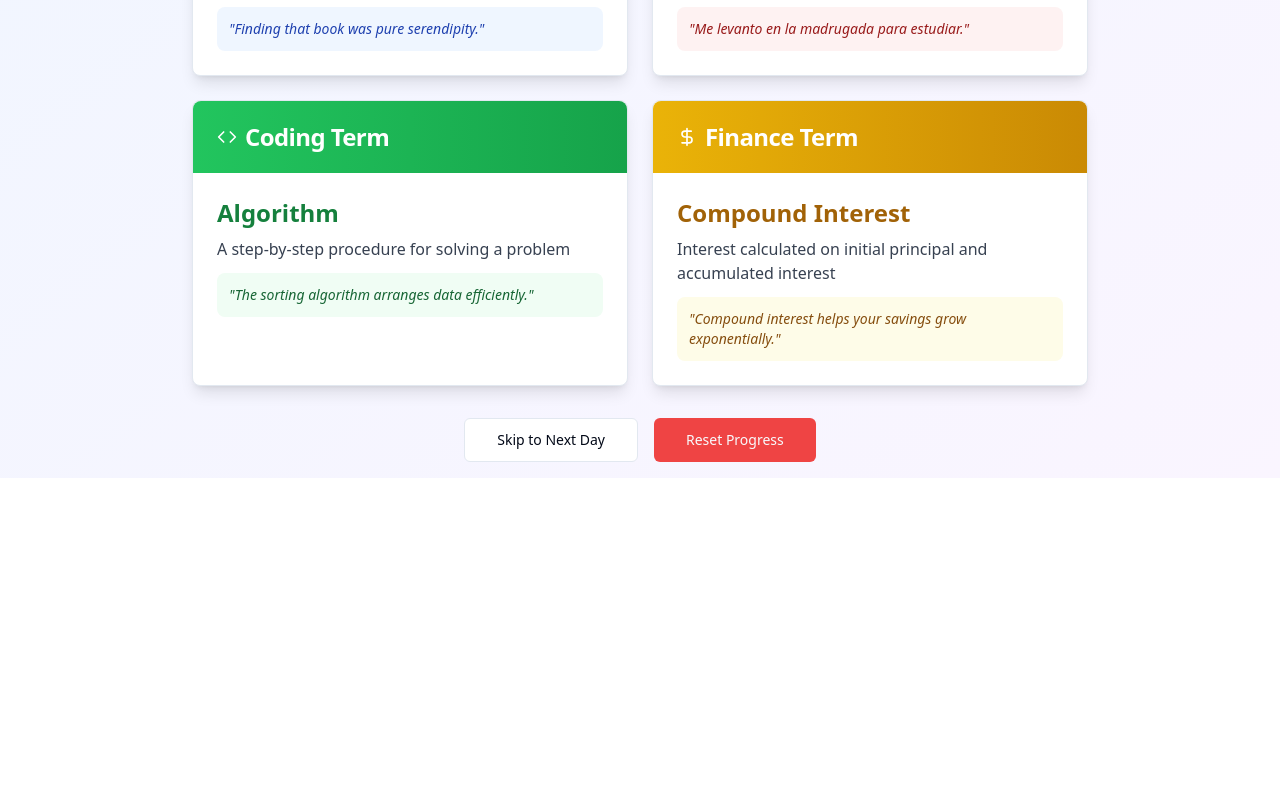
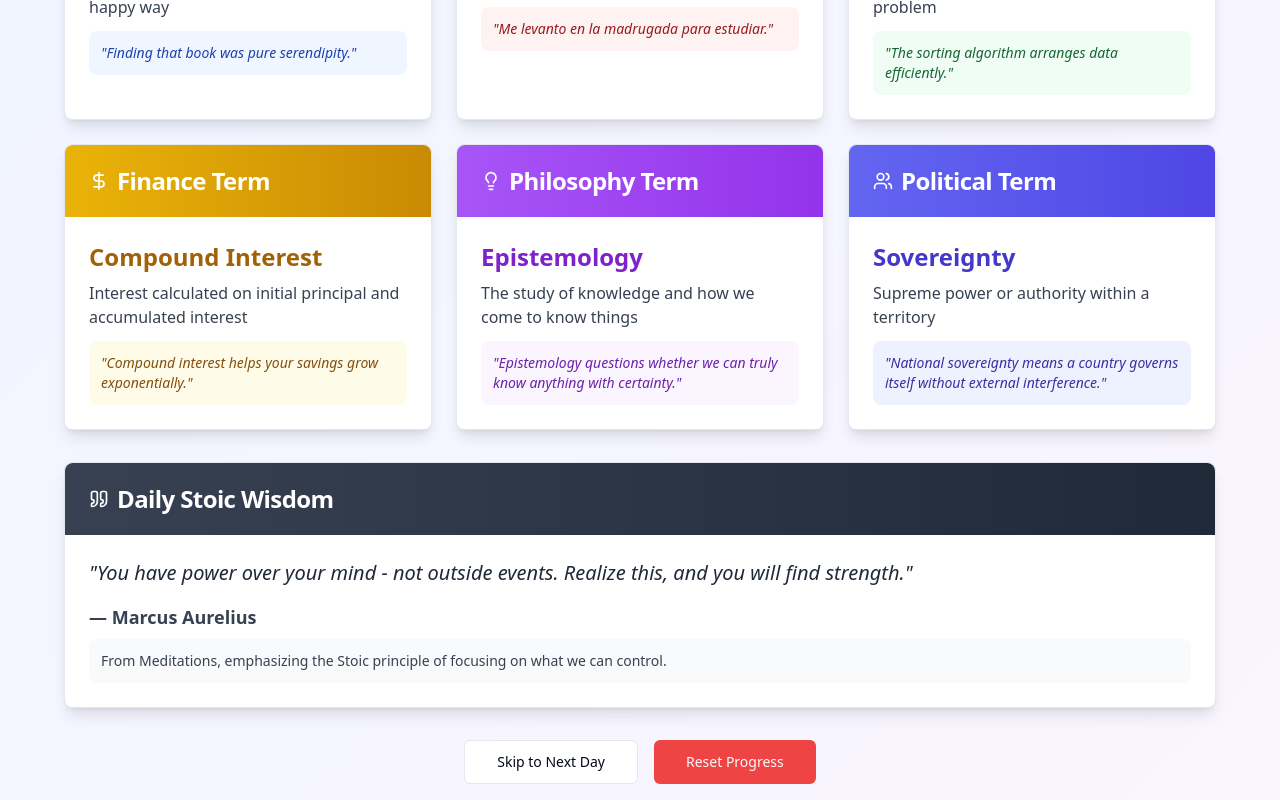
Before and after one commit to zacharyginis/daily-knowledge-boost-quiz, a React (Vite) app: page / in a window 1280 px wide. Shown: the part 518-1318 px from the top of the page. Before the commit the page ends 996 px from the top, so only its background shows below. Built offline with nearby package versions, Linux system fonts and the light colour scheme.

Commit message:
Add new learning categories
Add philosophical terms, political terminology, and a stoic philosophers quote to the daily learning content.

```diff
--- a/src/pages/Index.tsx
+++ b/src/pages/Index.tsx
@@ -1,16 +1,18 @@
-
 import React, { useState, useEffect } from 'react';
 import { Card, CardContent, CardHeader, CardTitle } from '@/components/ui/card';
 import { Button } from '@/components/ui/button';
 import { Progress } from '@/components/ui/progress';
 import { Badge } from '@/components/ui/badge';
-import { BookOpen, Calendar, Trophy, Brain, DollarSign, Code, Globe } from 'lucide-react';
+import { BookOpen, Calendar, Trophy, Brain, DollarSign, Code, Globe, Lightbulb, Users, Quote } from 'lucide-react';
 
 interface WordData {
   english: { word: string; definition: string; example: string; };
   spanish: { word: string; definition: string; example: string; };
   coding: { term: string; definition: string; example: string; };
   finance: { term: string; definition: string; example: string; };
+  philosophy: { term: string; definition: string; example: string; };
+  politics: { term: string; definition: string; example: string; };
+  stoicQuote: { quote: string; author: string; context: string; };
 }
 
 interface QuizQuestion {
@@ -32,19 +34,28 @@ const dailyWords: WordData[] = [
     english: { word: "Serendipity", definition: "The occurrence of events by chance in a happy way", example: "Finding that book was pure serendipity." },
     spanish: { word: "Madrugada", definition: "Early morning hours before dawn", example: "Me levanto en la madrugada para estudiar." },
     coding: { term: "Algorithm", definition: "A step-by-step procedure for solving a problem", example: "The sorting algorithm arranges data efficiently." },
-    finance: { term: "Compound Interest", definition: "Interest calculated on initial principal and accumulated interest", example: "Compound interest helps your savings grow exponentially." }
+    finance: { term: "Compound Interest", definition: "Interest calculated on initial principal and accumulated interest", example: "Compound interest helps your savings grow exponentially." },
+    philosophy: { term: "Epistemology", definition: "The study of knowledge and how we come to know things", example: "Epistemology questions whether we can truly know anything with certainty." },
+    politics: { term: "Sovereignty", definition: "Supreme power or authority within a territory", example: "National sovereignty means a country governs itself without external interference." },
+    stoicQuote: { quote: "You have power over your mind - not outside events. Realize this, and you will find strength.", author: "Marcus Aurelius", context: "From Meditations, emphasizing the Stoic principle of focusing on what we can control." }
   },
   {
     english: { word: "Ephemeral", definition: "Lasting for a very short time", example: "The beauty of cherry blossoms is ephemeral." },
     spanish: { word: "Sobremesa", definition: "Time spent at table after a meal in conversation", example: "Disfrutamos una larga sobremesa con la familia." },
     coding: { term: "API", definition: "Application Programming Interface - a way for programs to communicate", example: "The weather API provides real-time data." },
-    finance: { term: "Diversification", definition: "Spreading investments across various assets to reduce risk", example: "Diversification protects your portfolio from market volatility." }
+    finance: { term: "Diversification", definition: "Spreading investments across various assets to reduce risk", example: "Diversification protects your portfolio from market volatility." },
+    philosophy: { term: "Nihilism", definition: "The belief that life is without objective meaning or purpose", example: "Nihilism suggests that traditional values and moral principles are unfounded." },
+    politics: { term: "Bureaucracy", definition: "A system of government through departments and subdivisions", example: "The bureaucracy can slow down policy implementation through red tape." },
+    stoicQuote: { quote: "The best revenge is not to be like your enemy.", author: "Marcus Aurelius", context: "Teaching that responding to hatred with virtue is more powerful than retaliation." }
   },
   {
     english: { word: "Ubiquitous", definition: "Present, appearing, or found everywhere", example: "Smartphones have become ubiquitous in modern society." },
     spanish: { word: "Antier", definition: "The day before yesterday", example: "Antier fui al mercado con mi abuela." },
     coding: { term: "Debugging", definition: "The process of finding and fixing errors in code", example: "Debugging took most of my afternoon yesterday." },
-    finance: { term: "Inflation", definition: "The rate at which prices for goods and services rise", example: "Inflation affects the purchasing power of your money." }
+    finance: { term: "Inflation", definition: "The rate at which prices for goods and services rise", example: "Inflation affects the purchasing power of your money." },
+    philosophy: { term: "Determinism", definition: "The doctrine that all events are the result of previously existing causes", example: "Hard determinism suggests that free will is an illusion." },
+    politics: { term: "Populism", definition: "Political approach that appeals to ordinary people against the elite", example: "Populism often emerges during times of economic uncertainty." },
+    stoicQuote: { quote: "Waste no more time arguing what a good man should be. Be one.", author: "Marcus Aurelius", context: "Emphasizing action over endless debate about virtue and morality." }
   }
 ];
 
@@ -76,6 +87,24 @@ const generateQuizQuestions = (day: number): QuizQuestion[] => {
       options: ["A type of bank", "A stock exchange", "A currency", previousDay.finance.definition],
       correct: 3,
       category: "Finance"
+    },
+    {
+      question: `In philosophy, what is ${previousDay.philosophy.term}?`,
+      options: ["A type of government", "A mathematical concept", previousDay.philosophy.definition, "A literary genre"],
+      correct: 2,
+      category: "Philosophy"
+    },
+    {
+      question: `In politics, what is ${previousDay.politics.term}?`,
+      options: [previousDay.politics.definition, "A type of economy", "A philosophical theory", "A scientific method"],
+      correct: 0,
+      category: "Politics"
+    },
+    {
+      question: `Who said: "${previousDay.stoicQuote.quote.substring(0, 30)}..."?`,
+      options: ["Aristotle", "Plato", previousDay.stoicQuote.author, "Socrates"],
+      correct: 2,
+      category: "Stoic Quote"
     }
   ];
 };
@@ -270,11 +299,11 @@ const Index = () => {
 
   return (
     <div className="min-h-screen bg-gradient-to-br from-blue-50 to-purple-50 p-4">
-      <div className="max-w-4xl mx-auto">
+      <div className="max-w-6xl mx-auto">
         {/* Header */}
         <div className="text-center mb-8">
           <h1 className="text-4xl font-bold text-gray-800 mb-2">Daily Learning</h1>
-          <p className="text-xl text-gray-600">Expand your vocabulary across four domains</p>
+          <p className="text-xl text-gray-600">Expand your knowledge across seven domains</p>
 
           <div className="flex justify-center gap-4 mt-4">
             <Badge variant="outline" className="text-sm px-3 py-1">
@@ -318,7 +347,7 @@ const Index = () => {
         </Card>
 
         {/* Learning Cards */}
-        <div className="grid md:grid-cols-2 gap-6 mb-8">
+        <div className="grid md:grid-cols-2 lg:grid-cols-3 gap-6 mb-8">
           {/* English Word */}
           <Card className="shadow-lg hover:shadow-xl transition-shadow">
             <CardHeader className="bg-gradient-to-r from-blue-500 to-blue-600 text-white rounded-t-lg">
@@ -386,7 +415,62 @@ const Index = () => {
               </div>
             </CardContent>
           </Card>
+
+          {/* Philosophy Term */}
+          <Card className="shadow-lg hover:shadow-xl transition-shadow">
+            <CardHeader className="bg-gradient-to-r from-purple-500 to-purple-600 text-white rounded-t-lg">
+              <CardTitle className="flex items-center gap-2">
+                <Lightbulb className="h-5 w-5" />
+                Philosophy Term
+              </CardTitle>
+            </CardHeader>
+            <CardContent className="p-6">
+              <h3 className="text-2xl font-bold text-purple-700 mb-2">{today.philosophy.term}</h3>
+              <p className="text-gray-700 mb-3">{today.philosophy.definition}</p>
+              <div className="bg-purple-50 p-3 rounded-lg">
+                <p className="text-sm text-purple-800 italic">"{today.philosophy.example}"</p>
+              </div>
+            </CardContent>
+          </Card>
+
+          {/* Politics Term */}
+          <Card className="shadow-lg hover:shadow-xl transition-shadow">
+            <CardHeader className="bg-gradient-to-r from-indigo-500 to-indigo-600 text-white rounded-t-lg">
+              <CardTitle className="flex items-center gap-2">
+                <Users className="h-5 w-5" />
+                Political Term
+              </CardTitle>
+            </CardHeader>
+            <CardContent className="p-6">
+              <h3 className="text-2xl font-bold text-indigo-700 mb-2">{today.politics.term}</h3>
+              <p className="text-gray-700 mb-3">{today.politics.definition}</p>
+              <div className="bg-indigo-50 p-3 rounded-lg">
+                <p className="text-sm text-indigo-800 italic">"{today.politics.example}"</p>
+              </div>
+            </CardContent>
+          </Card>
         </div>
+
+        {/* Stoic Quote Card */}
+        <Card className="shadow-lg hover:shadow-xl transition-shadow mb-8">
+          <CardHeader className="bg-gradient-to-r from-gray-700 to-gray-800 text-white rounded-t-lg">
+            <CardTitle className="flex items-center gap-2">
+              <Quote className="h-5 w-5" />
+              Daily Stoic Wisdom
+            </CardTitle>
+          </CardHeader>
+          <CardContent className="p-6">
+            <blockquote className="text-xl font-medium text-gray-800 mb-4 italic">
+              "{today.stoicQuote.quote}"
+            </blockquote>
+            <div className="flex flex-col gap-2">
+              <p className="text-lg font-semibold text-gray-700">— {today.stoicQuote.author}</p>
+              <div className="bg-gray-50 p-3 rounded-lg">
+                <p className="text-sm text-gray-700">{today.stoicQuote.context}</p>
+              </div>
+            </div>
+          </CardContent>
+        </Card>
 
         {/* Action Buttons */}
         <div className="flex flex-col sm:flex-row gap-4 justify-center">
```
